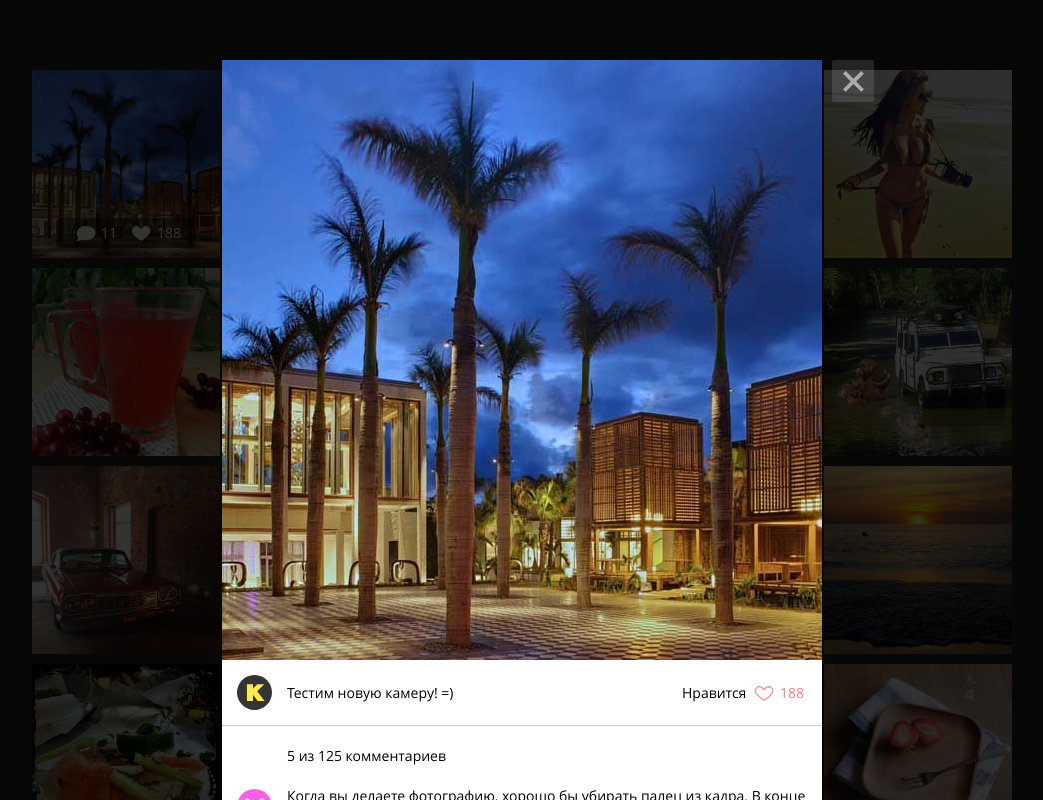
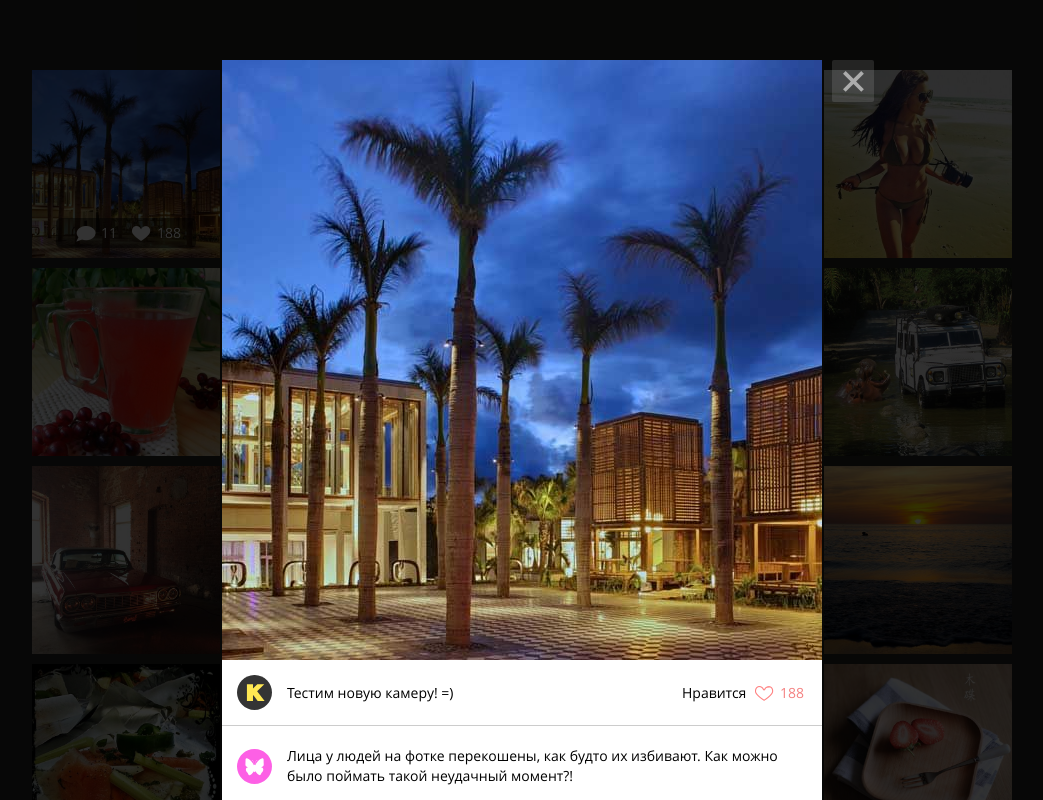
Before and after one commit to IHateBard/HTMLAcademys, a website with bundled scripts: page index.html in a window 1280 px wide. Both pictures are taken after a click on the picture 244 px from the left and 164 px from the top of the page. Shown: the top 800 px of the page, without its empty margins (118-1161 px from the left). Built offline with nearby package versions, Linux system fonts and the light colour scheme.

Commit message:
Добавил вывод комментариев

```diff
--- a/index.html
+++ b/index.html
@@ -152,14 +152,14 @@
           <!-- Комментарии к изображению -->
           <div class="social__comment-count">5 из <span class="comments-count">125</span> комментариев</div>
           <ul class="social__comments">
-            <li class="social__comment">
+            <!-- <li class="social__comment">
               <img class="social__picture" src="img/avatar-4.svg" alt="Аватар комментатора фотографии" width="35" height="35">
               <p class="social__text">Мега фото! Просто обалдеть. Как вам так удалось?</p>
             </li>
             <li class="social__comment">
               <img class="social__picture" src="img/avatar-3.svg" alt="Аватар комментатора фотографии" width="35" height="35">
                <p class="social__text"></p>
-            </li>
+            </li> -->
           </ul>
 
           <!-- Кнопка для загрузки новой порции комментариев -->
--- a/js/create-comment.js
+++ b/js/create-comment.js
@@ -27,12 +27,10 @@ const COMMENTS = [
 const createComment = (map, parentId) => {
     const id = parentId + getUniqueId(map, 5);
     return{
-       comments: {
         id,
         avatar: `img/avatar-${getRandomPositiveInteger(1, 6)}.svg`,
         message: getRandomArrayElement(COMMENTS),
         name: getRandomArrayElement(NAMES)
-       }
       }
   }
 
--- a/js/create-photo-container.js
+++ b/js/create-photo-container.js
@@ -32,13 +32,13 @@ const DESCRIPTION = [
   const createPhotoContainer = () => {
     const idComments = {};
     const id = getUniqueId(takenIds, 25);
-    const arrComments = Array.from({length: getRandomPositiveInteger(5, 50)}, () => createComment(idComments, id));
+    const comments = Array.from({length: getRandomPositiveInteger(5, 50)}, () => createComment(idComments, id));
     return{
        id,
        url: `photos/${id}.jpg`,
        description: getRandomArrayElement(DESCRIPTION),
        likes: getRandomPositiveInteger(0,200),
-       comments: arrComments
+       comments
       }
   }
 
--- a/js/open-full-size-photo.js
+++ b/js/open-full-size-photo.js
@@ -1,15 +1,11 @@
-import {photoContainer} from './rendering-thumbnails.js'
+import {printComments} from './output-of-comments.js';
 
 const bigPictureContainer = document.querySelector('.big-picture');
 const bigPictureInfo = document.querySelector('.big-picture__social');
 const likes = bigPictureInfo.querySelector('.social__likes').querySelector('.likes-count');
 const commentsContainer = document.querySelector('.social__comments');
-const commentText = commentsContainer.querySelectorAll('p')
-const commentImg = commentsContainer.querySelector('img')
 const bigPictureImg = document.querySelector('.big-picture__img').querySelector('img');
 const closeButton = document.querySelector('.big-picture__cancel');
-
-
 
 const openFullSizePhoto = () => {
     const pictureImgCollection = document.querySelectorAll('.picture__img')
@@ -19,24 +15,20 @@ const openFullSizePhoto = () => {
             document.querySelector('body').classList.add('modal-open');
             bigPictureImg.src = element.src;
             likes.textContent = element.parentNode.querySelector('.picture__info .picture__likes').textContent;
-
-
-            const kek = photoContainer[index].comments
-            let viewComments = kek.slice(-2);
-            commentText[0].textContent=viewComments[0].comments.message
-            commentText[1].textContent=viewComments[1].comments.message
-            commentsContainer.appendChild(kek[0].comments.message)
-
-
+            printComments(index, 3)
 
             //убрать в следующем задании 2 строчки ниже
             document.querySelector('.social__comment-count').classList.add('hidden');
             document.querySelector('.comments-loader').classList.add('hidden');
         })
     })
+
     closeButton.addEventListener('click', () => {
         bigPictureContainer.classList.add('hidden')
         document.querySelector('body').classList.remove('modal-open');
+        commentsContainer.querySelectorAll('li').forEach((n) => {
+            n.remove()
+        })
     })
 };
 
--- /dev/null
+++ b/js/output-of-comments.js
@@ -0,0 +1,22 @@
+import {photoContainer} from './rendering-thumbnails.js';
+
+const commentsContainer = document.querySelector('.social__comments');
+
+
+const fragment = document.createDocumentFragment();
+
+const printComments = (index, quantity) => {
+    for (let i = 0; i < quantity; i++) {
+    const newElement = document.createElement('li');
+    const lastElement = photoContainer[index].comments.length - 1;
+
+    newElement.classList.add('social__comment');
+    newElement.innerHTML = '<img class="social__picture" width="35" height="35">' + '<p class="social__text">';
+    newElement.querySelector('img').src = photoContainer[index].comments[lastElement - i].avatar;
+    newElement.querySelector('p').textContent = photoContainer[index].comments[lastElement - i].message;
+    fragment.appendChild(newElement);
+    commentsContainer.appendChild(fragment);
+}
+};
+
+export {printComments};
```
